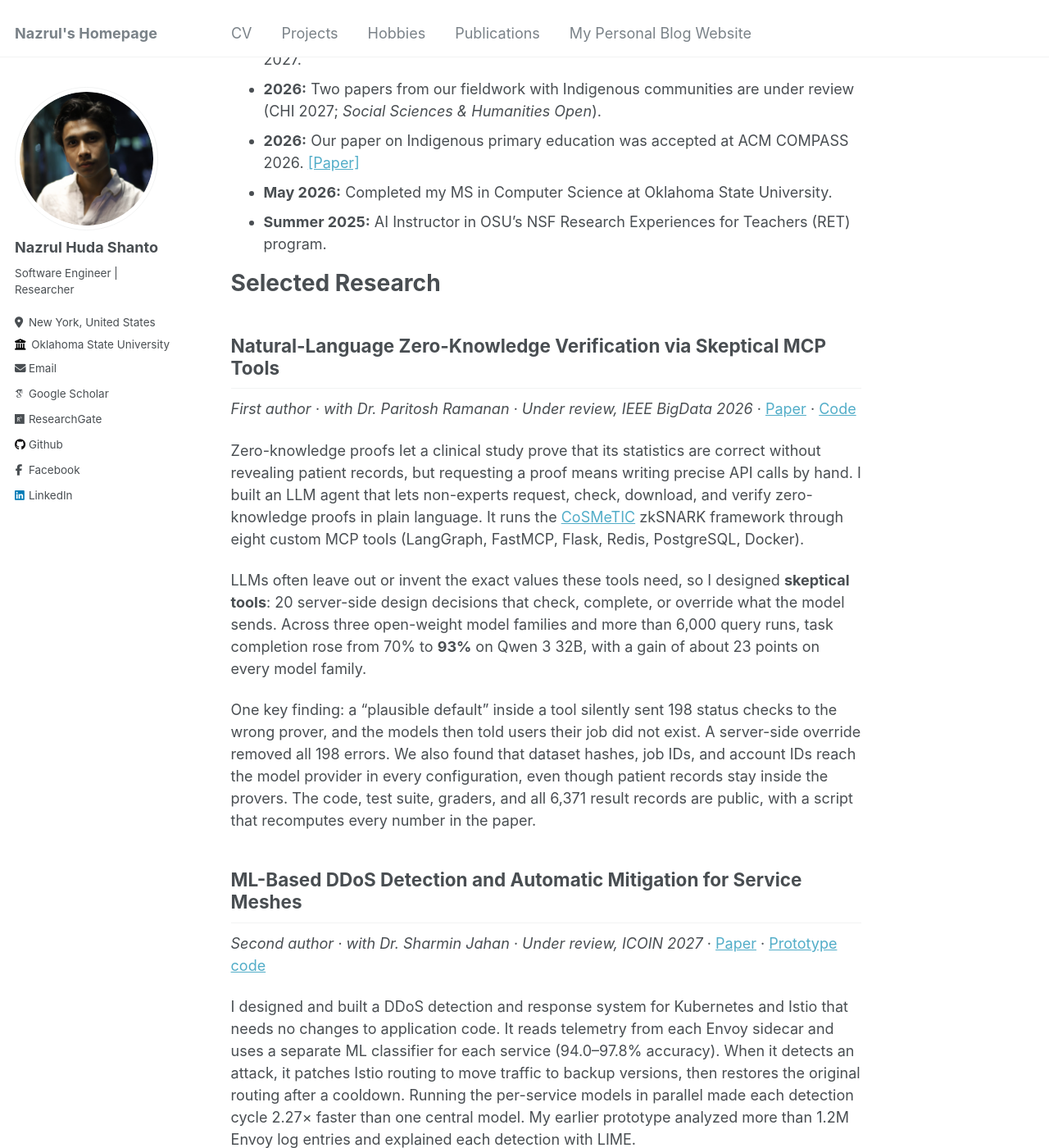
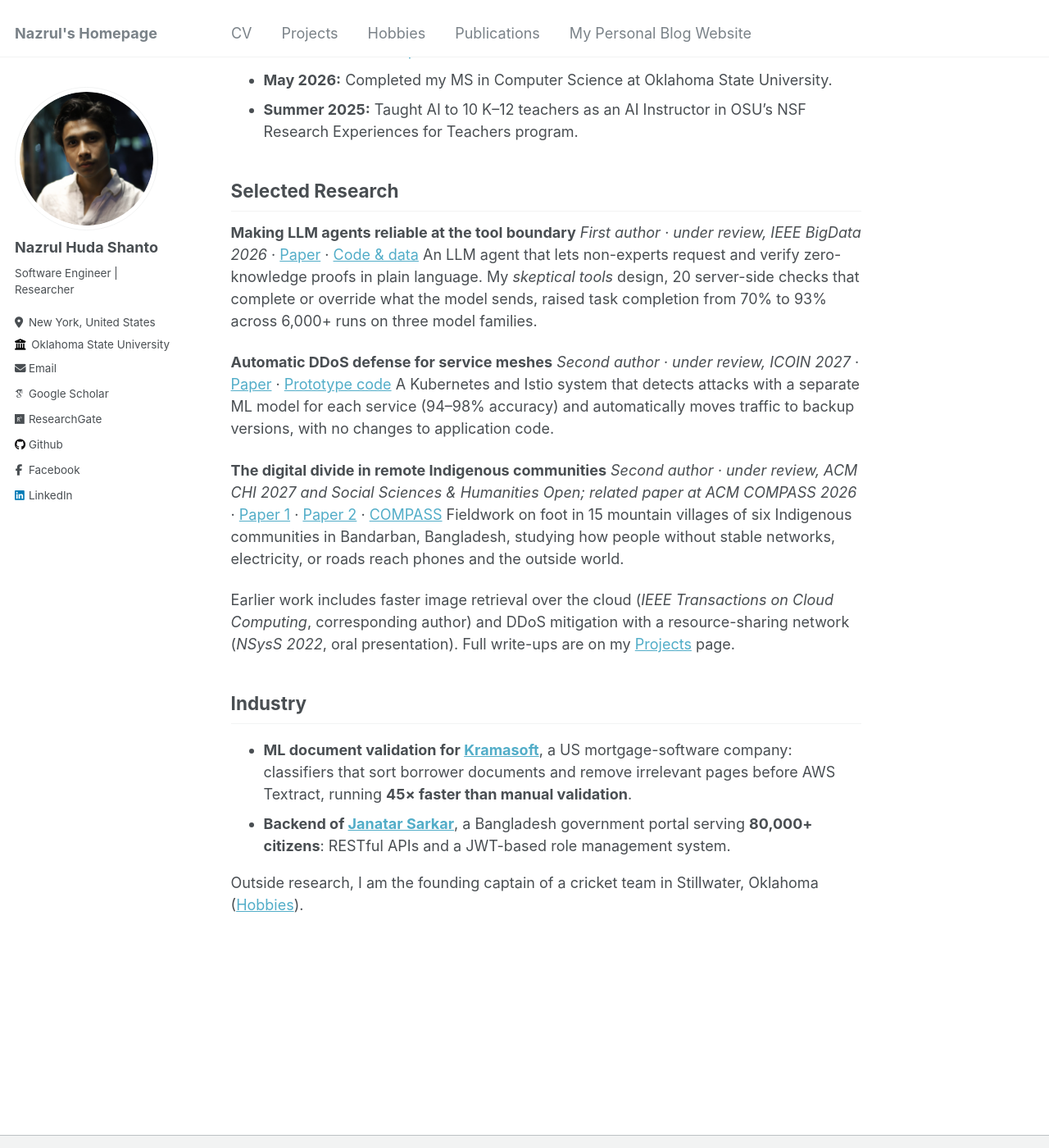
Before and after one commit to nazrulhuda/portfolio, a Jekyll site: the page built from _pages/about.md, in a window 1280 px wide and 1400 px high, scrolled down 870 px. Shown: the whole window at 82% size. Built offline with Jekyll 4.4.1, drawn with Linux system fonts in a browser that asks for light colours; some web fonts are replaced; some of the changed text lies outside the part shown.

Commit message:
Update about.md

```diff
--- a/_pages/about.md
+++ b/_pages/about.md
@@ -8,75 +8,43 @@ redirect_from:
   - /about.html
 ---
 
-I build systems that keep automated decisions correct when the model making them is unreliable. My recent research studies **LLM agents that operate zero-knowledge proof systems** and **ML-based defenses for cloud service meshes**. I am interested in trustworthy AI agents, verifiable computation, and the security of cloud and AI systems.
+I'm a computer science researcher with more than four years of research experience. I recently completed my **MS in Computer Science at Oklahoma State University**, where I spent over two years as a Graduate Research Assistant, after over two years as an Undergraduate Research Assistant at BRAC University. I also worked for a year as a software engineer, building ML and backend systems for a US mortgage-software company and a national government portal in Bangladesh.
 
-**I am applying to Computer Science PhD programs for Fall 2027.** &nbsp; [CV](/files/Shanto_PhD_CV.pdf) · [Google Scholar](https://scholar.google.com/citations?user=N9aZcZYAAAAJ&hl=en) · [GitHub](https://github.com/nazrulhuda)
+My work spans AI, systems security, and human-centered computing. At Oklahoma State, I built an LLM agent that operates zero-knowledge proof systems reliably, with [Dr. Paritosh Ramanan](https://ceat.okstate.edu/iem/people/ramanan-faculty-profile.html), and an ML system that defends cloud services from DDoS attacks automatically, with [Dr. Sharmin Jahan](https://experts.okstate.edu/sharmin.jahan). At BRAC University, I worked with [Dr. Jannatun Noor](https://sites.google.com/site/jannatun0abigzero/home) on cloud systems and on fieldwork with remote Indigenous communities in Bangladesh. Across these projects, I enjoy building real systems and then testing carefully whether they actually work.
 
-🎓 I completed my **MS in Computer Science at Oklahoma State University** in May 2026. As a Graduate Research Assistant, I worked with [Dr. Paritosh Ramanan](https://ceat.okstate.edu/iem/people/ramanan-faculty-profile.html) on natural-language interfaces to zero-knowledge verification, and with [Dr. Sharmin Jahan](https://experts.okstate.edu/sharmin.jahan) on ML-based DDoS detection for Kubernetes and Istio.
+<!-- TODO: add one sentence on what you are doing now (since May 2026), e.g. "Since graduating, I have been ..." -->
 
-📚 Before that, I was an Undergraduate Research Assistant in the C2SG Lab at BRAC University with [Dr. Jannatun Noor](https://sites.google.com/site/jannatun0abigzero/home). I was corresponding author on an **IEEE Transactions on Cloud Computing** paper and led fieldwork in remote Indigenous communities of Bangladesh.
+**I am applying to Computer Science PhD programs for Fall 2027.**
+[CV](/files/Shanto_PhD_CV.pdf) · [Publications](/publications/) · [Projects](/project/) · [Google Scholar](https://scholar.google.com/citations?user=N9aZcZYAAAAJ&hl=en) · [GitHub](https://github.com/nazrulhuda)
 
-💼 I also worked for a year as a Junior Software Engineer at Tirzok Private Ltd., building ML document processing and backend systems.
+## News
 
-## 📰 News
+- **Oct 2026:** My pull request to the [CoSMeTIC](https://github.com/disys-lab/cosmetic) zkSNARK framework was merged, including a fix for a bug that reported every valid KS and LRT proof as failed.
+- **Sep 2026:** Submitted my first-author paper on skeptical MCP tools to IEEE BigData 2026 and released its code and data. [[Paper]](https://github.com/disys-lab/Skeptical-MCP-For-zkSNARKs/blob/main/manuscript/Natural-Language-ZK-Verification-via-Skeptical-MCP-Tools.pdf) [[Code]](https://github.com/disys-lab/Skeptical-MCP-For-zkSNARKs)
+- **Fall 2026:** Three more papers under review, at ICOIN 2027, ACM CHI 2027, and *Social Sciences & Humanities Open*.
+- **Jul 2026:** Our paper on Indigenous primary education was accepted at ACM COMPASS 2026. [[Paper]](https://dl.acm.org/doi/abs/10.1145/3811242.3819095)
+- **May 2026:** Completed my MS in Computer Science at Oklahoma State University.
+- **Summer 2025:** Taught AI to 10 K–12 teachers as an AI Instructor in OSU's NSF Research Experiences for Teachers program.
 
-<!-- TODO: replace "2026" with the real month for each item. -->
-- **Oct 2026:** My pull request to the [CoSMeTIC](https://github.com/disys-lab/cosmetic) zkSNARK framework was merged: new prover APIs and a fix for a bug that reported every valid KS and LRT proof as failed.
-- **Sep 2026:** First-author paper *Natural-Language Zero-Knowledge Verification via Skeptical MCP Tools* submitted to IEEE BigData 2026. [[Paper]](https://github.com/disys-lab/Skeptical-MCP-For-zkSNARKs/blob/main/manuscript/Natural-Language-ZK-Verification-via-Skeptical-MCP-Tools.pdf) [[Code]](https://github.com/disys-lab/Skeptical-MCP-For-zkSNARKs)
-- **2026:** Our paper on DDoS detection for service meshes is under review at ICOIN 2027.
-- **2026:** Two papers from our fieldwork with Indigenous communities are under review (CHI 2027; *Social Sciences & Humanities Open*).
-- **2026:** Our paper on Indigenous primary education was accepted at ACM COMPASS 2026. [[Paper]](https://dl.acm.org/doi/abs/10.1145/3811242.3819095)
-- **May 2026:** Completed my MS in Computer Science at Oklahoma State University.
-- **Summer 2025:** AI Instructor in OSU's NSF Research Experiences for Teachers (RET) program.
+## Selected Research
 
-# Selected Research
+**Making LLM agents reliable at the tool boundary**
+*First author · under review, IEEE BigData 2026* · [Paper](https://github.com/disys-lab/Skeptical-MCP-For-zkSNARKs/blob/main/manuscript/Natural-Language-ZK-Verification-via-Skeptical-MCP-Tools.pdf) · [Code & data](https://github.com/disys-lab/Skeptical-MCP-For-zkSNARKs)
+An LLM agent that lets non-experts request and verify zero-knowledge proofs in plain language. My *skeptical tools* design, 20 server-side checks that complete or override what the model sends, raised task completion from 70% to 93% across 6,000+ runs on three model families.
 
-## Natural-Language Zero-Knowledge Verification via Skeptical MCP Tools
+**Automatic DDoS defense for service meshes**
+*Second author · under review, ICOIN 2027* · [Paper](https://drive.google.com/file/d/1KdqIUXU8p5YX9Xib-yazjfmLLQQOJWKe/view?usp=sharing) · [Prototype code](https://github.com/nazrulhuda/AI-Driven-Anomaly-Detector-and-mitigation-as-a-service)
+A Kubernetes and Istio system that detects attacks with a separate ML model for each service (94–98% accuracy) and automatically moves traffic to backup versions, with no changes to application code.
 
-*First author · with Dr. Paritosh Ramanan · Under review, IEEE BigData 2026* · [Paper](https://github.com/disys-lab/Skeptical-MCP-For-zkSNARKs/blob/main/manuscript/Natural-Language-ZK-Verification-via-Skeptical-MCP-Tools.pdf) · [Code](https://github.com/disys-lab/Skeptical-MCP-For-zkSNARKs)
+**The digital divide in remote Indigenous communities**
+*Second author · under review, ACM CHI 2027 and Social Sciences & Humanities Open; related paper at ACM COMPASS 2026* · [Paper 1](https://drive.google.com/file/d/1CM6S0IEtVTGResn1ibBI_WT42TLttXBT/view?usp=sharing) · [Paper 2](https://drive.google.com/file/d/1Db3PFK6loLyPHUt5R_66nLD8bsfMnogv/view?usp=sharing) · [COMPASS](https://dl.acm.org/doi/abs/10.1145/3811242.3819095)
+Fieldwork on foot in 15 mountain villages of six Indigenous communities in Bandarban, Bangladesh, studying how people without stable networks, electricity, or roads reach phones and the outside world.
 
-Zero-knowledge proofs let a clinical study prove that its statistics are correct without revealing patient records, but requesting a proof means writing precise API calls by hand. I built an LLM agent that lets non-experts request, check, download, and verify zero-knowledge proofs in plain language. It runs the [CoSMeTIC](https://github.com/disys-lab/cosmetic) zkSNARK framework through eight custom MCP tools (LangGraph, FastMCP, Flask, Redis, PostgreSQL, Docker).
+Earlier work includes faster image retrieval over the cloud (*IEEE Transactions on Cloud Computing*, corresponding author) and DDoS mitigation with a resource-sharing network (*NSysS 2022*, oral presentation). Full write-ups are on my [Projects](/project/) page.
 
-LLMs often leave out or invent the exact values these tools need, so I designed **skeptical tools**: 20 server-side design decisions that check, complete, or override what the model sends. Across three open-weight model families and more than 6,000 query runs, task completion rose from 70% to **93%** on Qwen 3 32B, with a gain of about 23 points on every model family.
+## Industry
 
-One key finding: a "plausible default" inside a tool silently sent 198 status checks to the wrong prover, and the models then told users their job did not exist. A server-side override removed all 198 errors. We also found that dataset hashes, job IDs, and account IDs reach the model provider in every configuration, even though patient records stay inside the provers. The code, test suite, graders, and all 6,371 result records are public, with a script that recomputes every number in the paper.
+- **ML document validation for [Kramasoft](https://kramasoft.com/landing)**, a US mortgage-software company: classifiers that sort borrower documents and remove irrelevant pages before AWS Textract, running **45× faster than manual validation**.
+- **Backend of [Janatar Sarkar](https://janatarsarkar.gov.bd/)**, a Bangladesh government portal serving **80,000+ citizens**: RESTful APIs and a JWT-based role management system.
 
-## ML-Based DDoS Detection and Automatic Mitigation for Service Meshes
-
-*Second author · with Dr. Sharmin Jahan · Under review, ICOIN 2027* · [Paper](https://drive.google.com/file/d/1KdqIUXU8p5YX9Xib-yazjfmLLQQOJWKe/view?usp=sharing) · [Prototype code](https://github.com/nazrulhuda/AI-Driven-Anomaly-Detector-and-mitigation-as-a-service)
-
-I designed and built a DDoS detection and response system for Kubernetes and Istio that needs no changes to application code. It reads telemetry from each Envoy sidecar and uses a separate ML classifier for each service (94.0–97.8% accuracy). When it detects an attack, it patches Istio routing to move traffic to backup versions, then restores the original routing after a cooldown. Running the per-service models in parallel made each detection cycle 2.27× faster than one central model. My earlier prototype analyzed more than 1.2M Envoy log entries and explained each detection with LIME.
-
-## The Digital Divide among Little-Known Indigenous Communities in Bangladesh
-
-*Second author · with Dr. Jannatun Noor · Under review: CHI 2027* [[Paper]](https://drive.google.com/file/d/1CM6S0IEtVTGResn1ibBI_WT42TLttXBT/view?usp=sharing) *and Social Sciences & Humanities Open* [[Paper]](https://drive.google.com/file/d/1Db3PFK6loLyPHUt5R_66nLD8bsfMnogv/view?usp=sharing)
-
-![Fieldwork in the hills of Bandarban, Bangladesh](images/o.jpg){: .align-right width="300px"}
-
-Some Indigenous communities in the mountains of southeast Bandarban live without stable mobile networks, electricity, or roads. Over two field visits, we trekked for days to reach 15 villages of six ethnic communities and talked with people about how they reach phones, signals, and the outside world. More than half of the participants lived without mobile network coverage, and many climbed to mountain peaks just to make a call. Our papers describe this "physical access" layer of the digital divide and give practical guidance for respectful fieldwork in such places.
-
-Related work: a study of barriers to primary education in Indigenous communities, where we helped create learning content in three Indigenous languages ([ACM COMPASS 2026](https://dl.acm.org/doi/abs/10.1145/3811242.3819095)).
-
-# Engineering Projects
-
-## FwdStar — Freight Marketplace Platform
-
-I designed and built a multi-sided freight marketplace that connects shippers, brokers, and carriers: a three-tier system with **Next.js 16**, a **FastAPI** domain engine, and **Supabase (PostgreSQL + PostGIS)**, with 20 relational tables and 50+ REST API endpoints. I turned the client's verbal business needs into a 2,695-line technical specification and built the platform iteratively against their feedback. The core engineering is integrity and security: shipment state machines with optimistic locking, transactional award integrity (SELECT FOR UPDATE), JWT verification (HS256/ES256/RS256 via JWKS), HTTP-only cookie sessions, CSRF protection, OTP verification, and login lockout.
-
-## LangChain + MCP Chatbot Framework
-
-![LangChain and MCP chatbot framework](images/ii.jpeg){: .align-right width="300px"}
-
-A chatbot with a Bootstrap frontend and Flask backend that uses LangChain's ReAct agent to choose and combine MCP tool servers (for example, a weather API and math tools), with Groq for fast LLM inference.
-
-## Automatic Document Validation (Tirzok, client: [Kramasoft](https://kramasoft.com/landing))
-
-ML classifiers that sort borrower documents and remove irrelevant pages before sending the rest to AWS Textract for field extraction, running 45× faster than manual validation (Spring Boot, PostgreSQL, Amazon MQ, AWS Lambda, ECR).
-
-## Backend of [Janatar Sarkar](https://janatarsarkar.gov.bd/)
-
-RESTful APIs (Node.js, MongoDB) and a JWT-based role management system for a Bangladeshi government–citizen service portal serving 80,000+ citizens.
-
-# Teaching
-
-**AI Instructor, NSF Research Experiences for Teachers (RET), Oklahoma State University (2025).** Taught 10 K–12 teachers Python, machine learning, and Transformers through hands-on tutorials, guided their research projects, and designed a Python-to-LLM curriculum used in their classrooms.
+Outside research, I am the founding captain of a cricket team in Stillwater, Oklahoma ([Hobbies](/hobbies/)).
```
Also changed, not shown: other parts of _pages/about.md (+1 -1 lines).
